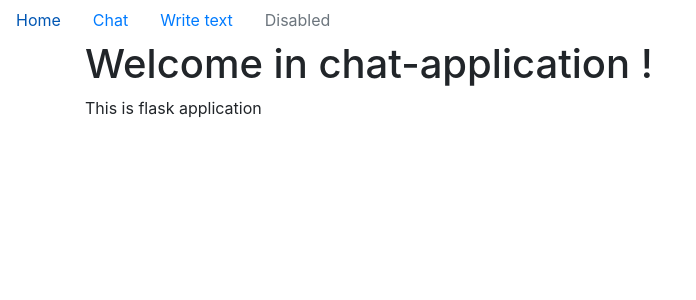
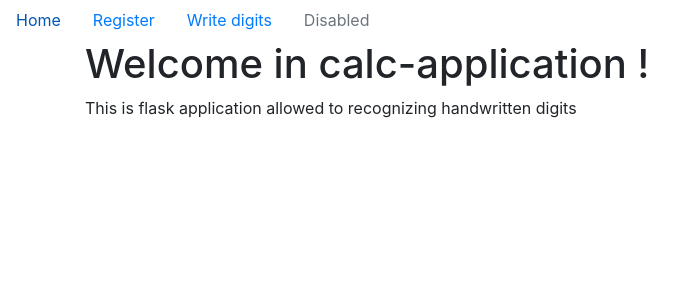
Before and after one commit to OrJaku/calc-application, a Flask app: page / in a window 1280 px wide. Shown: the top 300 px of the page, without its empty margins (0-696 px from the left). Run offline with Flask 2, Linux system fonts and the light colour scheme; some libraries are stand-ins or nearby versions.

Commit message:
Implementing calculator feature

```diff
--- a/app/main/views.py
+++ b/app/main/views.py
@@ -2,8 +2,6 @@ from flask import Blueprint, render_template, request, flash, redirect, url_for
 from ..models import User, Equation
 from ..ml_model import prediction
 from app import basedir, find_last_image
-import sqlalchemy.exc
-import numpy as np
 from .. import db
 from PIL import Image
 import urllib.request
@@ -18,11 +16,11 @@ def home():
     return render_template("home.html")
 
 
-@main.route('/chat_room', methods=["POST", "GET"])
-def chat_room():
+@main.route('/calc_room', methods=["POST", "GET"])
+def calc_room():
     user_list = db.session.query(User.name).all()
     user_list =([x[0] for x in user_list])
-    return render_template("chat_room.html", userlist=user_list)
+    return render_template("calc_room.html", userlist=user_list)
 
 
 @main.route('/register', methods=["POST"])
@@ -34,7 +32,7 @@ def register():
         user_name = get_user.name
         user_email = get_user.email
         if nickname == user_name or email == user_email:
-            flash("This email or nick name is already use in chat")
+            flash("This email or nick name is already use in app")
         else:
             user = User(name=nickname,
                         email=email)
@@ -47,7 +45,7 @@ def register():
         db.session.add(user)
         db.session.commit()
         flash("Registered successfully")
-    return redirect(url_for('main.chat_room'))
+    return redirect(url_for('main.calc_room'))
 
 
 @main.route('/writing')
@@ -127,9 +125,6 @@ def buttons():
         elif sign == "*":
             result = int(value_1) * int(value_2)
         elif sign == "/":
-            print("va1", value_1)
-            print("va2", value_2)
-            print("si", sign)
             if value_2 == "0":
                 result = "You can not division by 0"
             else:
@@ -139,7 +134,7 @@ def buttons():
     else:
         data = None
         sign = "Incorrect"
-
+    print(f"Equation [{value_1} {sign} {value_2}]")
     return render_template("sheet.html", value=sign, result=result, sign=sign, value_1=value_1, value_2=value_2)
 
 
--- a/app/templates/base.html
+++ b/app/templates/base.html
@@ -27,10 +27,10 @@
         <a class="nav-link active" href="{{url_for('main.home')}}">Home</a>
       </li>
       <li class="nav-item">
-        <a class="nav-link" href="{{url_for('main.chat_room')}}">Chat</a>
+        <a class="nav-link" href="{{url_for('main.calc_room')}}">Register</a>
       </li>
       <li class="nav-item">
-        <a class="nav-link" href="{{url_for('main.writing')}}">Write text</a>
+        <a class="nav-link" href="{{url_for('main.writing')}}">Write digits</a>
       </li>
       <li class="nav-item">
         <a class="nav-link disabled" href="#" tabindex="-1" aria-disabled="true">Disabled</a>
--- a/app/templates/home.html
+++ b/app/templates/home.html
@@ -2,8 +2,8 @@
 {% block title %}Home{% endblock%}
 {% block page %}
   <div class="container">
-    <h1>Welcome in chat-application !</h1>
-    This is flask application
+    <h1>Welcome in calc-application !</h1>
+    This is flask application allowed to recognizing handwritten digits
 
   </div>
 {% endblock %}
```
Also changed, not shown: app/templates/calc_room.html (renamed from app/templates/chat_room.html).
